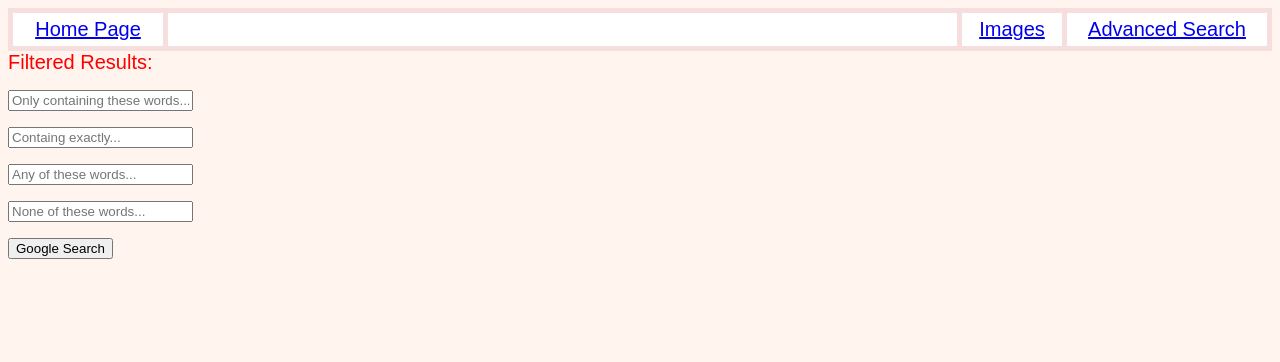
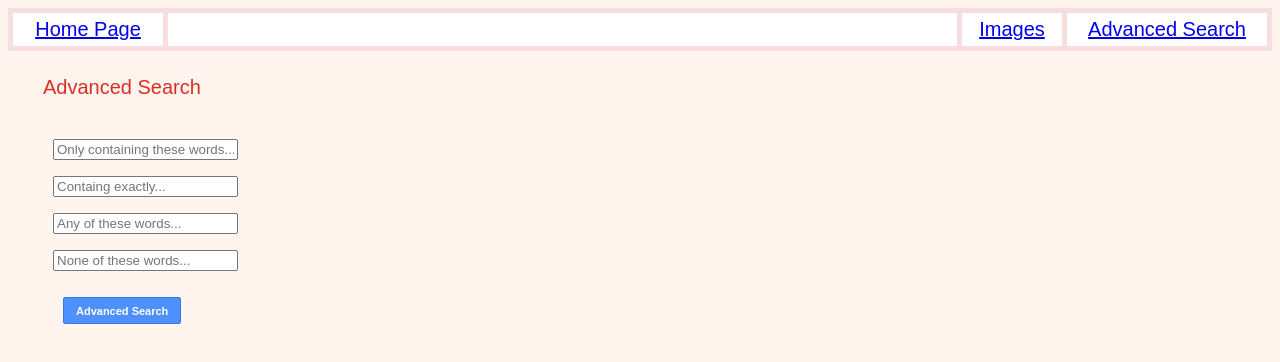
Before and after one commit to ebajramiGit/GoogleSearch, a plain HTML site: page AdvancedSearch.html in a window 1280 px wide. Drawn offline with Linux system fonts and the light colour scheme.

Commit message:
style updates to advanced search

```diff
--- a/AdvancedSearch.html
+++ b/AdvancedSearch.html
@@ -11,7 +11,8 @@
                 <div class="grid-item"><a href="ImagesSearch.html">Images</a></div>
                 <div class="grid-item"><a href="AdvancedSearch.html">Advanced Search</a></div>
             </div>
-            <div id="subheading2">Filtered Results:</div>
+                <div class="subheading2">Advanced Search</div>
+                <div class="separated">
                     <form action="https://www.google.com/search">
                         <p><input type="text" name="as_q" placeholder="Only containing these words..."></p>
 
@@ -21,7 +22,8 @@
 
                         <p><input type="text" name="as_eq" placeholder="None of these words..."></p>
 
-                <input type="submit" value="Google Search" >
+                        <input id="AdvSrchButton" type="submit" value="Advanced Search" >
                     </form>
+                </div>
         </body>
 </html>
--- a/style.scss
+++ b/style.scss
@@ -4,6 +4,8 @@ $textSize: 20px;
 $font: Arial, Helvetica, sans-serif;
 $subheading2color: red;
 $subheading2fontsize: 20px;
+$blueButtonColor: #4d90fe;
+$blueButtonText: white;
     @media (min-width: 600px) {
         body {
             background-color: seashell;
@@ -29,6 +31,7 @@ $subheading2fontsize: 20px;
     #mainSearch {
         text-align: $centered;
     }
+
     #grid {
         background-color: rgb(247, 222, 222);
         display: grid;
@@ -47,3 +50,34 @@ $subheading2fontsize: 20px;
         padding: 5px;
         font-family: $font;
     }
+
+    #AdvSrchButton {
+        background-color: #4d90fe;
+        color: $blueButtonText;
+        font-size: 11px;
+        font-weight: bold;
+        text-align: center;
+        border-radius: 2px;
+        padding-inline: 6px;
+        padding: 0 12px;
+        height: 27px;
+        margin: 10px;
+        border: 1px solid #3079ed;
+        float:inline-start;
+        min-width: 54px;
+    }
+    #AdvSrchButton:hover {
+        background-image: -webkit-linear-gradient(top, #4d90fe, #4787ed);
+    }
+
+    div.subheading2 {
+        color: #d93025;
+        font-size: 20px;
+        margin: 25px 35px;
+    }
+    div.separated {
+        max-width: 1140px;
+        min-width: 200px;
+        width: 96%;
+        margin: 40px 2% 0 45px;
+    }
```
Also changed, not shown: index.html (+4 -1 lines), style.css, 1 other file. Lines whose indentation alone changed are shown as unchanged.
